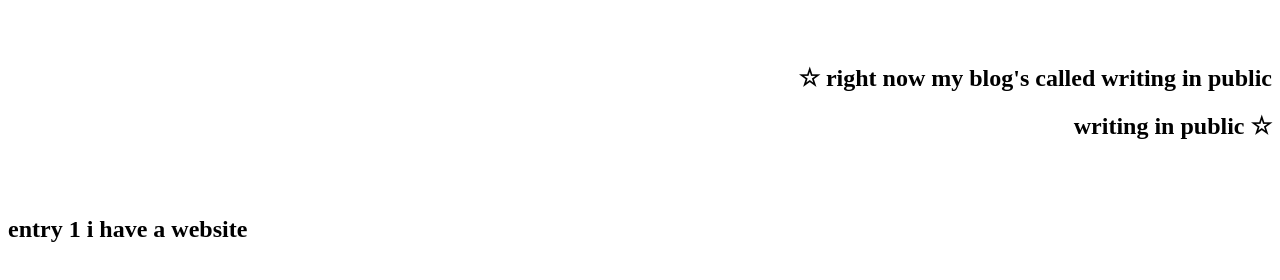
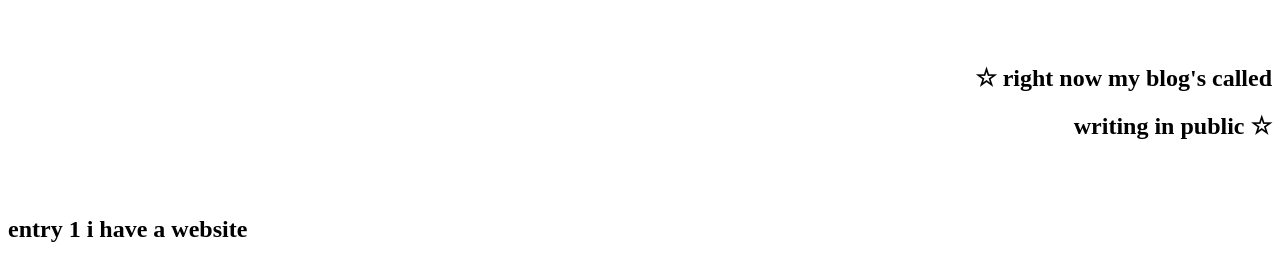
Before and after one commit to 2k1sofia/2k1sofia.github.io, a plain HTML site: page writinginpublicblog.html in a window 1280 px wide. Drawn offline with Linux system fonts and the light colour scheme.

Commit message:
Update writinginpublicblog.html

```diff
--- a/writinginpublicblog.html
+++ b/writinginpublicblog.html
@@ -6,7 +6,7 @@
   <body>
     <br>
     <br>
-    <H2 align=right>☆ right now my blog's called writing in public</H2>
+    <H2 align=right>☆ right now my blog's called</H2>
     <H2 align=right>writing in public ☆</H2>
     <br>
     <br>
```
